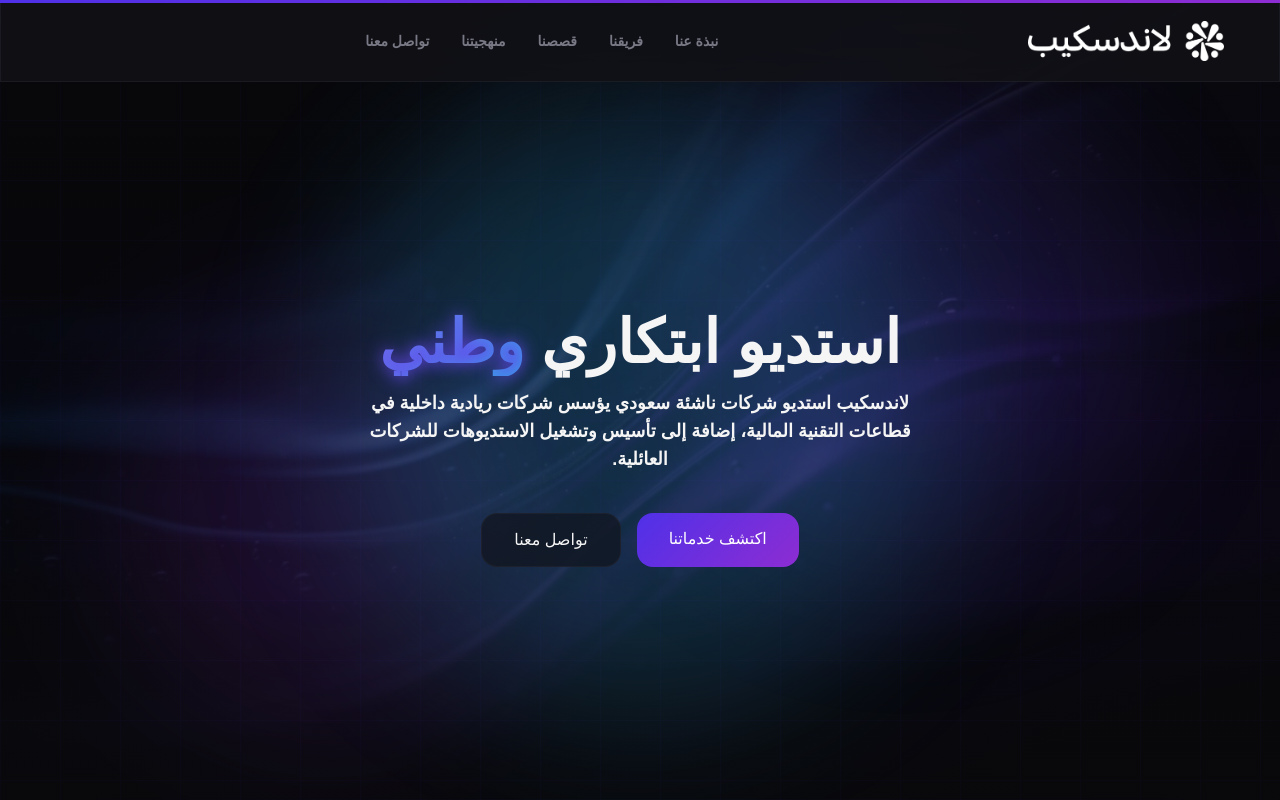
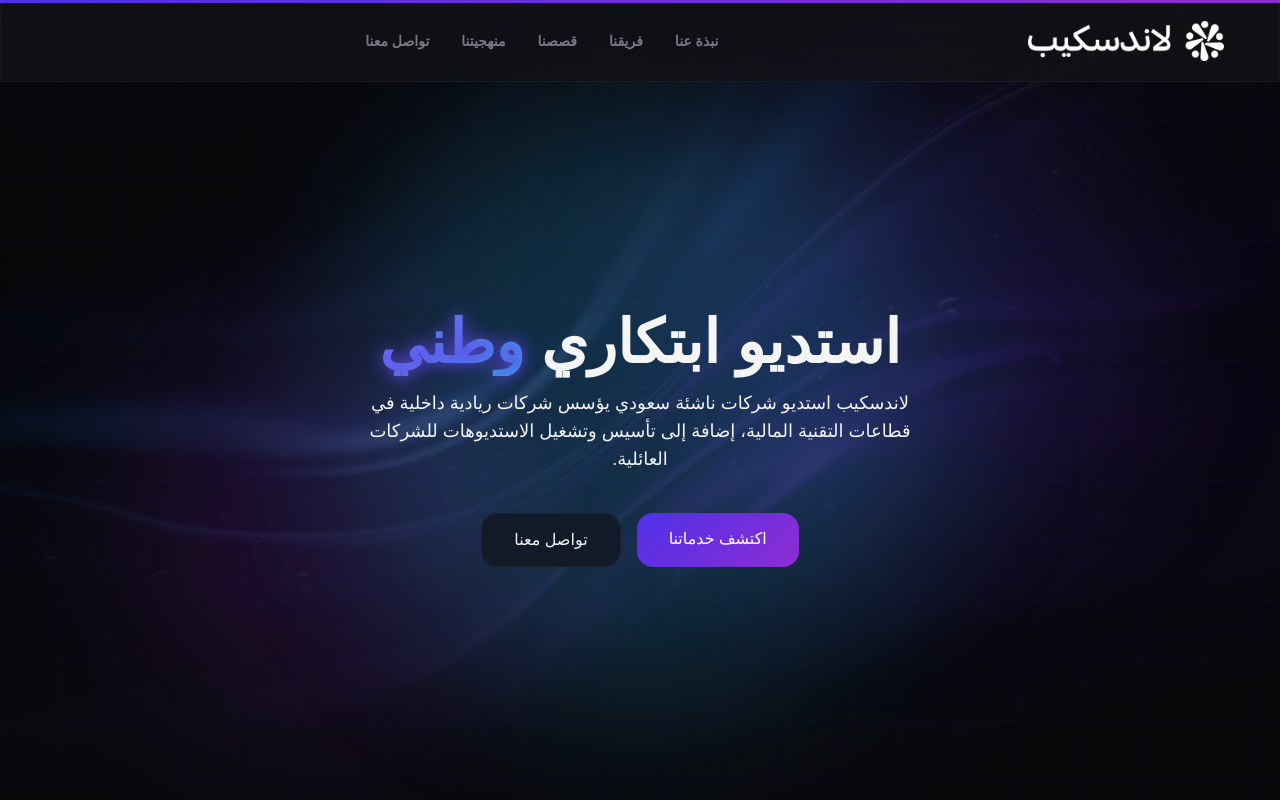
Before and after one commit to yamaneur/landscape-website, a React (Vite) app in the folder growth-forge-project-claude-fix-section-dividers-oCdY6/: page / in a window 1280 px wide. Shown: the top 800 px of the page. Built offline with nearby package versions, Linux system fonts and the light colour scheme; the HTML template or start-up script is replaced by a standard one.

Commit message:
Remove bold from hero subtitle

```diff
--- a/growth-forge-project-claude-fix-section-dividers-oCdY6/src/components/Hero.tsx
+++ b/growth-forge-project-claude-fix-section-dividers-oCdY6/src/components/Hero.tsx
@@ -40,7 +40,7 @@ const Hero = () => (
             وطني
           </motion.span>
         </p>
-        <p className="text-base md:text-lg font-bold text-foreground leading-loose max-w-xl mx-auto">
+        <p className="text-base md:text-lg font-normal text-foreground leading-loose max-w-xl mx-auto">
           لاندسكيب استديو شركات ناشئة سعودي يؤسس شركات ريادية داخلية في قطاعات التقنية المالية، إضافة إلى تأسيس وتشغيل الاستديوهات للشركات العائلية.
         </p>
       </motion.div>
```
